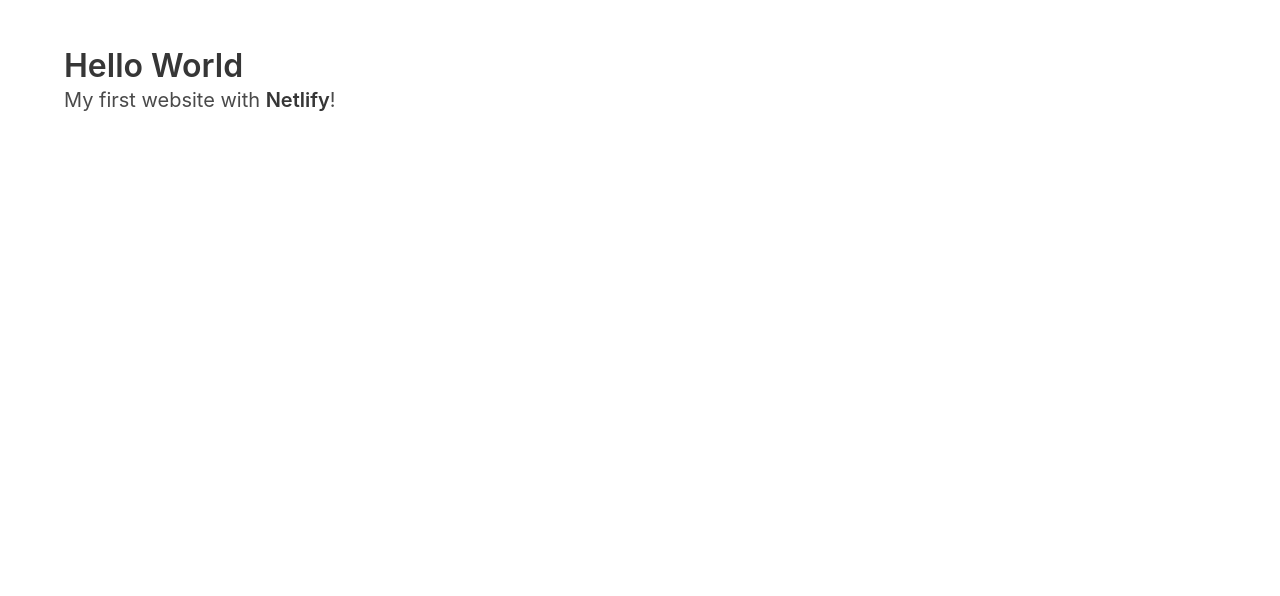
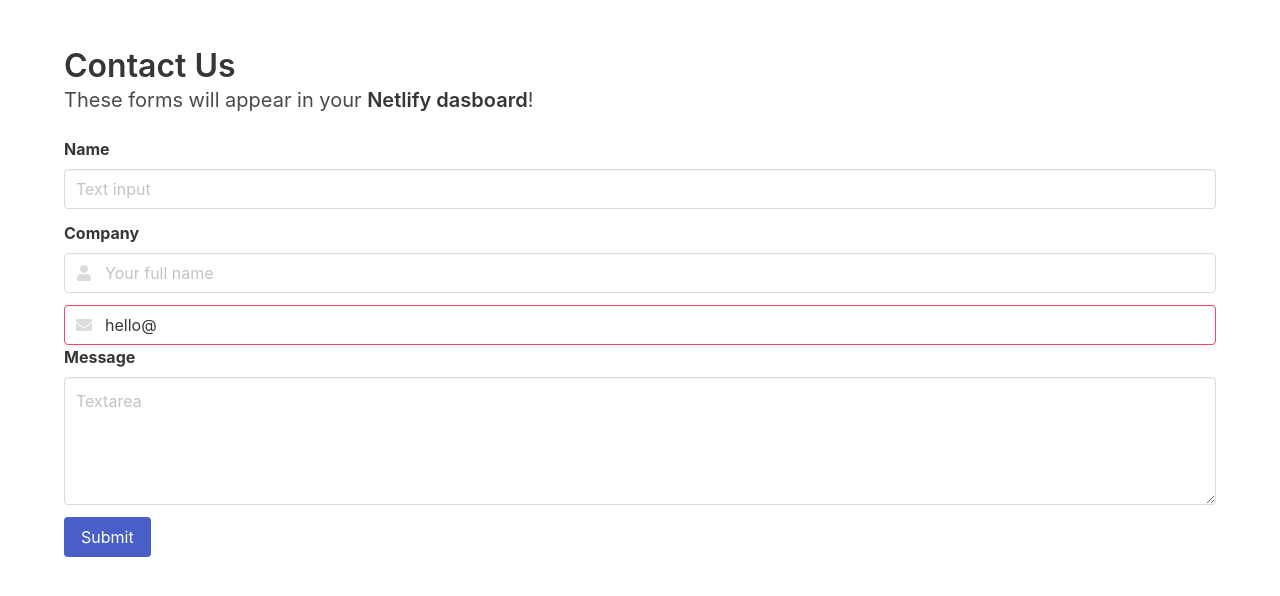
Before and after one commit to DerekCrosson/netlify-static-html-test, a plain HTML site: page index.html in a window 1280 px wide. Drawn offline with nearby package versions, Linux system fonts and the light colour scheme.

Commit message:
Added contact form
The submissions will appear in the Netlify dashboard

```diff
--- a/index.html
+++ b/index.html
@@ -3,7 +3,7 @@
   <head>
     <meta charset="utf-8">
     <meta name="viewport" content="width=device-width, initial-scale=1">
-    <title>Hello Bulma!</title>
+    <title>Netlify Static HTML Test</title>
     <link rel="stylesheet" href="https://cdn.jsdelivr.net/npm/bulma@0.8.0/css/bulma.min.css">
     <script defer src="https://use.fontawesome.com/releases/v5.3.1/js/all.js"></script>
   </head>
@@ -11,11 +11,45 @@
   <section class="section">
     <div class="container">
       <h1 class="title">
-        Hello World
+        Contact Us
       </h1>
       <p class="subtitle">
-        My first website with <strong>Netlify</strong>!
+        These forms will appear in your <strong>Netlify dasboard</strong>!
       </p>
+      <form name="contact" method="POST" data-netlify="true">
+        <div class="field">
+          <label class="label">Name</label>
+          <div class="control">
+            <input class="input" type="text" placeholder="Text input">
+          </div>
+        </div>
+        <div class="field">
+          <label class="label">Company</label>
+          <div class="control has-icons-left">
+            <input class="input" type="text" placeholder="Your full name">
+            <span class="icon is-small is-left">
+            <i class="fas fa-user"></i>
+          </span>
+          </div>
+        </div>
+        <div class="control has-icons-left">
+          <input class="input is-danger" type="email" placeholder="Your email" value="hello@">
+          <span class="icon is-small is-left">
+            <i class="fas fa-envelope"></i>
+          </span>
+        </div>
+        <div class="field">
+          <label class="label">Message</label>
+          <div class="control">
+            <textarea class="textarea" placeholder="Textarea"></textarea>
+          </div>
+        </div>
+        <div class="field is-grouped">
+          <div class="control">
+            <button class="button is-link">Submit</button>
+          </div>
+        </div>
+      </form>
     </div>
   </section>
   </body>
```
